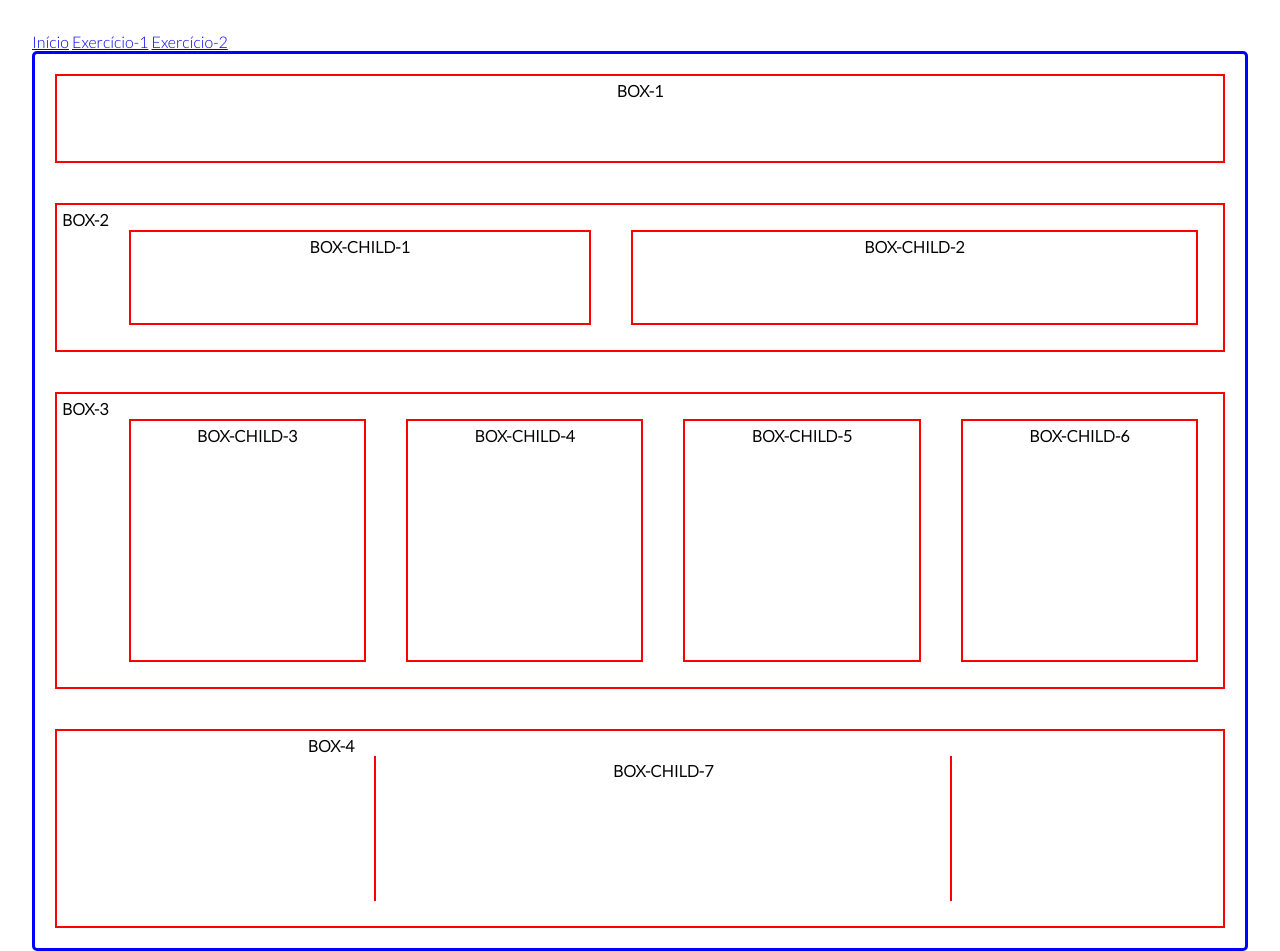
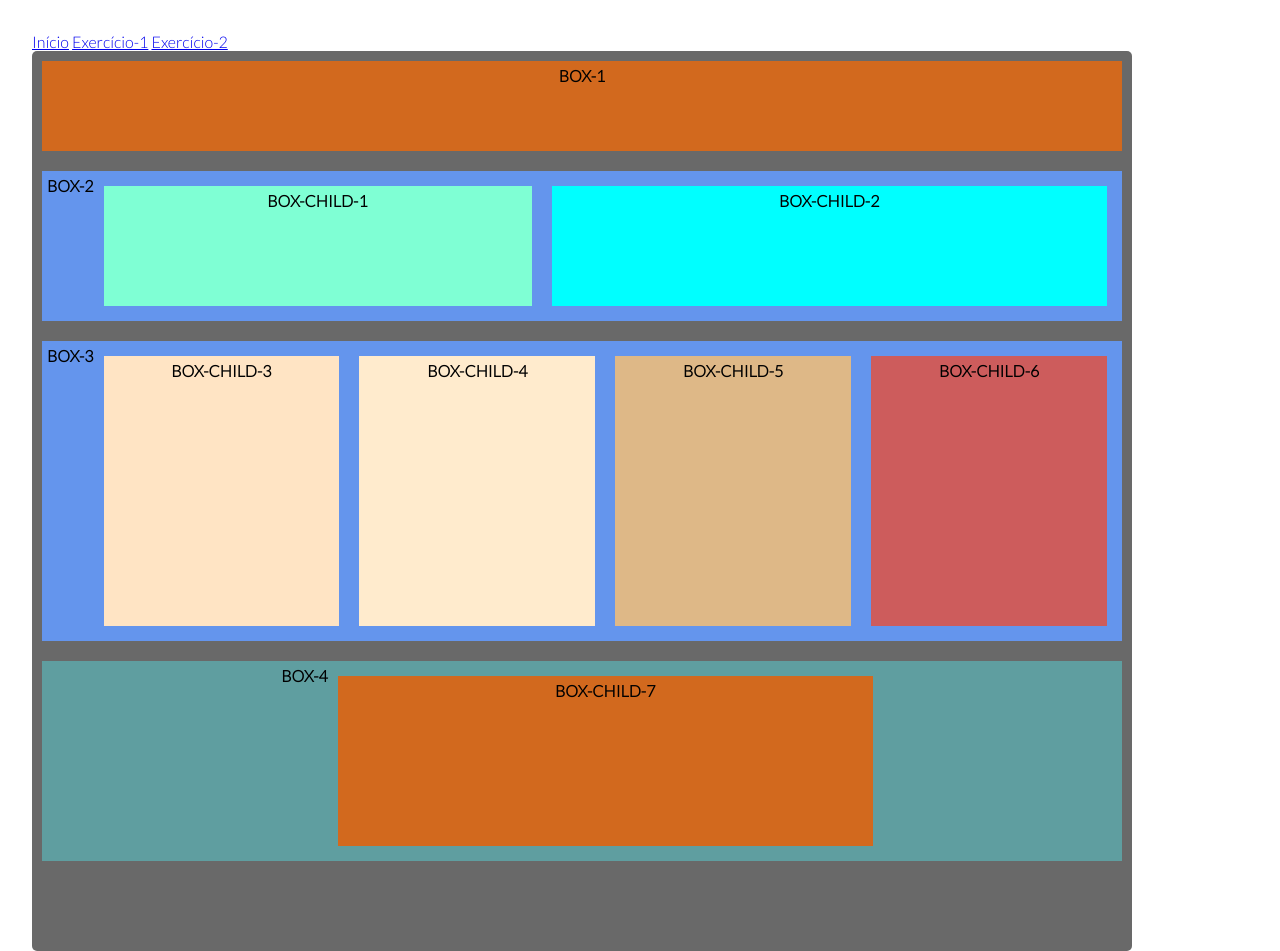
Before and after one commit to 1TDSG/exemplo-tags-semantica, a plain HTML site: page exer-02-flex.html in a window 1280 px wide. Drawn offline with Linux system fonts and the light colour scheme.

Commit message:
FIAP-2020

```diff
--- a/css/exer-02-flex.css
+++ b/css/exer-02-flex.css
@@ -1,151 +1,325 @@
 @charset "UTF-8";
-
-.wrapper{
+.wrapper {
     display: flex;
     font-weight: bold;
     text-align: center;
     flex-flow: column;
     border-radius: 5px;
-  border: 3px solid #0000ff;
     height: 900px;
-  width: auto;
+    width: 1100px;
+    background-color: dimgrey;
 }
 
-body{
+body {
     padding: 2em;
 }
 
-.box{
-
+.box {
     display: block;
-
     padding: 5px;
-  margin: 20px;
-  border: 2px solid #ff0000;
+    margin: 10px;
 }
 
-.box-1{
-  flex-basis:10%;
+.box-1 {
+    flex-basis: 10%;
+    background-color: chocolate;
 }
 
-.box-2{
+.box-2 {
     display: flex;
     height: 150px;
+    background-color: cornflowerblue;
 }
-/*child of box-2*/
-.box-child-1{
-  flex-basis: 40%;
-}
-.box-child-2{
-  flex-grow: 1;
-}
-/*child of box-2*/
-.box-3{
+
+.box-3 {
     display: flex;
     height: 300px;
+    background-color: cornflowerblue;
 }
-/*child of box-3*/
-.box-child-3{
-  flex-grow: 1;
-}
-.box-child-4{
-  flex-grow: 1;
-}
-.box-child-5{
-  flex-grow: 1;
-}
-.box-child-6{
-  flex-grow: 1;
-}
-/*child of box-2*/
-.box-4{
+
+.box-4 {
     display: flex;
     height: 200px;
     justify-content: center;
+    background-color: cadetblue;
 }
-/*child of box-4*/
-.box-child-7{
+
+
+/*child of box-2*/
+
+.box-child-1 {
+    flex-basis: 40%;
+    background-color: aquamarine;
+}
+
+.box-child-2 {
+    flex-grow: 1;
+    background-color: aqua;
+}
+
+.box-child-3 {
+    flex-grow: 1;
+    background-color: bisque;
+}
+
+.box-child-4 {
+    flex-grow: 1;
+    background-color: blanchedalmond;
+}
+
+.box-child-5 {
+    flex-grow: 1;
+    background-color: burlywood;
+}
+
+.box-child-6 {
+    flex-grow: 1;
+    background-color: indianred;
+}
+
+.box-child-7 {
     flex-basis: 50%;
     border-top: 0;
     border-bottom: 0;
+    background-color: chocolate;
 }
+
+
 /*child of box-4*/
+
+
 /**/
+
+
 /**/
+
+
 /**/
+
+
 /**/
+
+
 /**/
+
+
 /**/
+
+
 /**/
+
+
 /**/
+
+
 /**/
+
+
 /**/
+
+
 /**/
+
+
 /**/
+
+
 /**/
+
+
 /**/
+
+
 /**/
+
+
 /**/
+
+
 /**/
+
+
 /**/
+
+
 /**/
+
+
 /**/
+
+
 /**/
+
+
 /**/
+
+
 /**/
+
+
 /**/
+
+
 /**/
+
+
 /**/
+
+
 /**/
+
+
 /**/
+
+
 /**/
+
+
 /**/
+
+
 /**/
+
+
 /**/
+
+
 /**/
+
+
 /**/
+
+
 /**/
+
+
 /**/
+
+
 /**/
+
+
 /**/
+
+
 /**/
+
+
 /**/
+
+
 /**/
+
+
 /**/
+
+
 /**/
+
+
 /**/
+
+
 /**/
+
+
 /**/
+
+
 /**/
+
+
 /**/
+
+
 /**/
+
+
 /**/
+
+
 /**/
+
+
 /**/
+
+
 /**/
+
+
 /**/
+
+
 /**/
+
+
 /**/
+
+
 /**/
+
+
 /**/
+
+
 /**/
+
+
 /**/
+
+
 /**/
+
+
 /**/
+
+
 /**/
+
+
 /**/
+
+
 /**/
+
+
 /**/
+
+
 /**/
+
+
 /**/
+
+
 /**/
+
+
 /**/
+
+
 /**/
+
+
 /**/
+
+
 /**/
+
+
 /**/
+
+
 /**/
+
+
 /**/
+
+
 /**/
+
+
 /**/
+
+
 /**/
```
Also changed, not shown: css/exer-01-flex.css (+28 -98 lines). Lines whose indentation alone changed are shown as unchanged.
